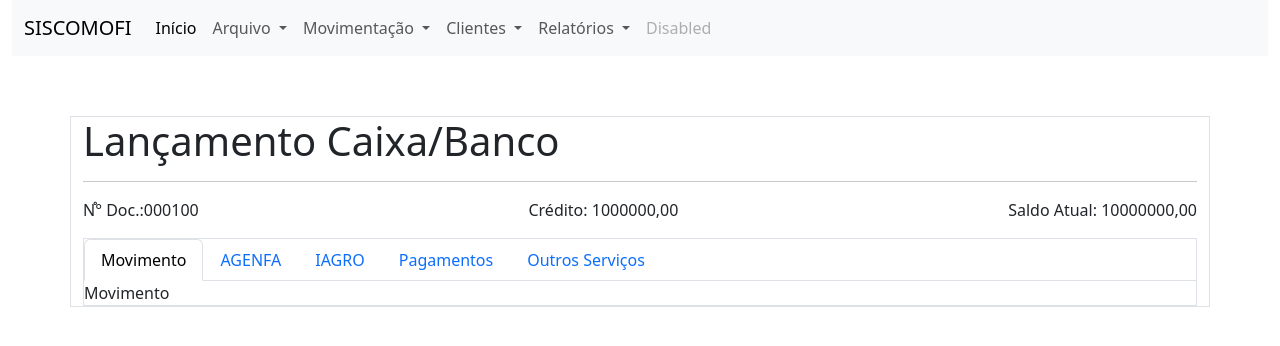
After one commit to AlbertoAlfredo/siscomofi, a Flask app: template templates/lancamentos_caixa_banco.html in a window 1280 px wide. The commit adds this page. Shown: the top 346 px of the page. Run offline with Flask 3, Linux system fonts and the light colour scheme; the template is opened without the code that fills it, so the values that code supplies are empty; parts of the project's set-up code (start-up, migrations or seed data) failed here and were passed over; some libraries are stand-ins or nearby versions.

Commit message:
Modularização das rotas, inicio da área lançamento

```diff
--- a/main.py
+++ b/main.py
@@ -1,8 +1,8 @@
 import webview
-from flask import Flask, render_template, redirect, url_for, request
+from flask import Flask, render_template
+from routes import route_caixa, route_clientes
 import database
 import os
-import math
 
 
 basedir = os.path.abspath(os.path.dirname(__file__))
@@ -11,6 +11,11 @@ app = Flask(__name__,
             static_folder=os.path.join(basedir, 'static'),
             template_folder=os.path.join(basedir, 'templates')
 )
+
+app.register_blueprint(blueprint=route_clientes.cliente_bp)
+app.register_blueprint(blueprint=route_caixa.caixa_bp)
+
+
 
 # Cria a janela do pywebview, passando o servidor Flask
 window = webview.create_window(
@@ -23,90 +28,21 @@ window = webview.create_window(
     )
 
 
+
 @app.route("/")
 def home():
     return render_template("index.html")
 
-@app.route("/clientes-cadastro", methods=['GET', 'POST'])
-def clientes_cadastro():
-    if request.method == "POST":
 
-        cliente = {
-            "nome_cliente": request.form["nome"],
-            "nome_propriedade": request.form["npropriedade"],
-            "endereco": request.form["endereco"],
-            "numero": request.form["numero"],
-            "bairro": request.form["bairro"],
-            "cidade": request.form["cidade"],
-            "uf": request.form["uf"],
-            "tipo_pessoa": request.form["tipopessoa"],
-            "cpf_cnpj": request.form["cpfcnpj"],
-            "inscricao_estadual": request.form["iestadual"],
-            "telefone": request.form["fone"],
-            "celular": request.form["celular"],
-            "valor_honorario": request.form["valorhonorario"],
-            "observacoes": request.form["observacoes"],
-        }
-        database.adicionar_cliente(cliente)
-        return render_template("clientes-cadastro.html")
-    elif request.method == 'GET' and request.args.get('id'):
-        cliente = database.get_cliente_por_id(request.args.get('id'))
-        return render_template("clientes-cadastro.html", cliente = cliente)
-    else:
-        return render_template("clientes-cadastro.html")
-
-@app.route("/clientes-atualiza", methods=['GET', 'POST'])
-def clientes_atualiza():
-    cliente = {
-        "id": request.form.get('id'),
-        "nome_cliente": request.form.get("nome"),
-        "nome_propriedade": request.form.get("npropriedade"),
-        "endereco": request.form.get("endereco"),
-        "numero": request.form.get("numero"),
-        "bairro": request.form.get("bairro"),
-        "cidade": request.form.get("cidade"),
-        "uf": request.form.get("uf"),
-        "tipo_pessoa": request.form.get("tipopessoa"),
-        "cpf_cnpj": request.form.get("cpfcnpj"),
-        "inscricao_estadual": request.form.get("iestadual"),
-        "telefone": request.form.get("fone"),
-        "celular": request.form.get("celular"),
-        "valor_honorario": request.form.get("valorhonorario"),
-        "observacoes": request.form.get("observacoes"),
-    }
-    database.atualizar_cliente(cliente['id'], cliente)
-    return redirect(url_for('clientes_lista'))
-
-@app.route("/cliente_apagar", methods=['GET'])
-def cliente_apagar():
-    cliente_id = request.args.get('id')
-    database.deletar_cliente(cliente_id)
-    return redirect(url_for('clientes_lista'))
-
-@app.route("/clientes_lista", methods=['GET'])
-def clientes_lista():
-    page = request.args.get('page', 1, type=int)
-    ITENS_POR_PAGINA = 10
-    clientes_da_pagina = database.get_clientes_paginados(page, ITENS_POR_PAGINA)
-    total_clientes = database.count_total_clientes()
-    total_paginas = math.ceil(total_clientes / ITENS_POR_PAGINA)
-
-    return render_template("clientes-lista.html",
-                           clientes = clientes_da_pagina,
-                           pagina_atual = page,
-                           total_paginas = total_paginas
-                           )
-    # clientes_lista = database.get_clientes()
-    # return render_template("clientes-lista.html", clientes = clientes_lista)
 
 if __name__ == "__main__":
     # Garante que o banco de dados e as tabelas existam
     database.init_db()
 
     #Inicia o programa com o debug ativado
-    webview.start(
-        debug=False,
-        icon="static/logo.png"
-        )
+    # webview.start(
+    #     debug=False,
+    #     icon="static/logo.png"
+    #     )
 
-    # app.run(debug=False)
+    app.run(debug=True)
--- a/templates/base.html
+++ b/templates/base.html
@@ -44,7 +44,7 @@
                             Movimentação
                         </a>
                         <ul class="dropdown-menu">
-                            <li><a class="dropdown-item" href="#">Lançamento Caixa/Banco</a></li>
+                            <li><a class="dropdown-item" href="/caixabanco">Lançamento Caixa/Banco</a></li>
                             <li><a class="dropdown-item" href="#">Lançar Movimentos Receita/Despesas</a></li>
                             <li><a class="dropdown-item" href="#">Lançar Honorário</a></li>
                         </ul>
@@ -59,7 +59,6 @@
                         <ul class="dropdown-menu">
                             <li><a class="dropdown-item" href="/clientes-cadastro">Cadastro</a></li>
                             <li><a class="dropdown-item" href="/clientes_lista">Listar</a></li>
-                            <li><a class="dropdown-item" href="#">03</a></li>
                         </ul>
                     </li>
                     <!-- fim dropdown -->
--- a/templates/clientes-cadastro.html
+++ b/templates/clientes-cadastro.html
@@ -5,13 +5,13 @@
 
 {% if cliente %}
 
-    <form class="container" method="post" action="{{url_for('clientes_atualiza')}}">
+    <form class="container" method="post" action="{{url_for('cliente_bp.clientes_atualiza')}}">
     <div class="input-group mb-3"  style="display: none;">
         <span class="input-group-text" id="inputGroup-sizing-default">Id interno do cliente</span>
         <input name="id" type="text" class="form-control" value="{{ cliente.id }}">
     </div>
 {% else %}
-    <form class="container" method="post" action="{{url_for('clientes_cadastro')}}">
+    <form class="container" method="post" action="{{url_for('cliente_bp.clientes_cadastro')}}">
 {% endif %}
 
 
@@ -132,7 +132,7 @@
         <input name="celular" type="tel" class="form-control" aria-label="Sizing example input"
             aria-describedby="inputGroup-sizing-default" value="{{cliente.celular if cliente else ""}}">
     </div>
-    {{ form.input_field(name="celualr", type='tel', label='Celular', value=cliente.numero if cliente else "" , placeholder='', required='false', class='') }}
+    {{ form.input_field(name="celuLar", type='tel', label='Celular', value=cliente.numero if cliente else "" , placeholder='', required='false', class='') }}
     <hr>
     <h3>Financeiro e Outros</h3>
     <div class="input-group mb-3">
--- /dev/null
+++ b/templates/lancamentos_caixa_banco.html
@@ -0,0 +1,34 @@
+{% extends 'base.html' %}
+{% import "_form_macros.html" as form %}
+
+{% block content %}
+
+<div class="container border border-1">
+    <h1>Lançamento Caixa/Banco</h1>
+    <hr>
+    <p class="d-flex justify-content-between mb-3"><span>N֯° Doc.:000100</span><span>Crédito:
+            1000000,00</span><span>Saldo Atual: 10000000,00</span></p>
+    <div class="border border-1">
+        <nav>
+            <div class="nav nav-tabs" id="nav-tab" role="tablist">
+                <button class="nav-link active" id="nav-tab" data-bs-toggle="tab" data-bs-target="#nav-movimento" type="button" role="tab" aria-controls="nav-movimento" >Movimento</button>
+                <button class="nav-link" id="nav-agenfa-tab" data-bs-toggle="tab" data-bs-target="#nav-agenfa" type="button" role="tab" aria-controls="nav-agenfa" aria-selected="false">AGENFA</button>
+                <button class="nav-link" id="nav-iagro-tab" data-bs-toggle="tab" data-bs-target="#nav-iagro" type="button" role="tab" aria-controls="nav-iagro" aria-selected="false">IAGRO</button>
+                <button class="nav-link" id="nav-pagamento-tab" data-bs-toggle="tab" data-bs-target="#nav-pagamentos" type="button" role="tab" aria-controls="nav-pagamentos" aria-selected="false">Pagamentos</button>
+                <button class="nav-link" id="nav-outros-tab" data-bs-toggle="tab" data-bs-target="#nav-outros" type="button" role="tab" aria-controls="nav-outros" aria-selected="false">Outros Serviços</button>
+            </div>
+        </nav>
+        <div class="tab-content" id="nav-tabContent">
+            <div class="tab-pane fade active show" id="nav-movimento" role="tabpanel" aria-labelledby="nav-home-tab"
+                tabindex="0">
+                Movimento
+            </div>
+            <div class="tab-pane fade" id="nav-agenfa" role="tabpanel" aria-labelledby="nav-agenfa-tab" tabindex="0">
+                turuf
+            </div>
+            <div class="tab-pane fade" id="nav-contact" role="tabpanel" aria-labelledby="nav-contact-tab" tabindex="0">...</div>
+        </div>
+    </div>
+</div>
+
+{% endblock%}
```
Also changed, not shown: routes/route_caixa.py (added, +12 -0 lines), routes/route_clientes.py (added, +82 -0 lines), templates/clientes-lista.html (+5 -5 lines), routes/__init__.py (added).
